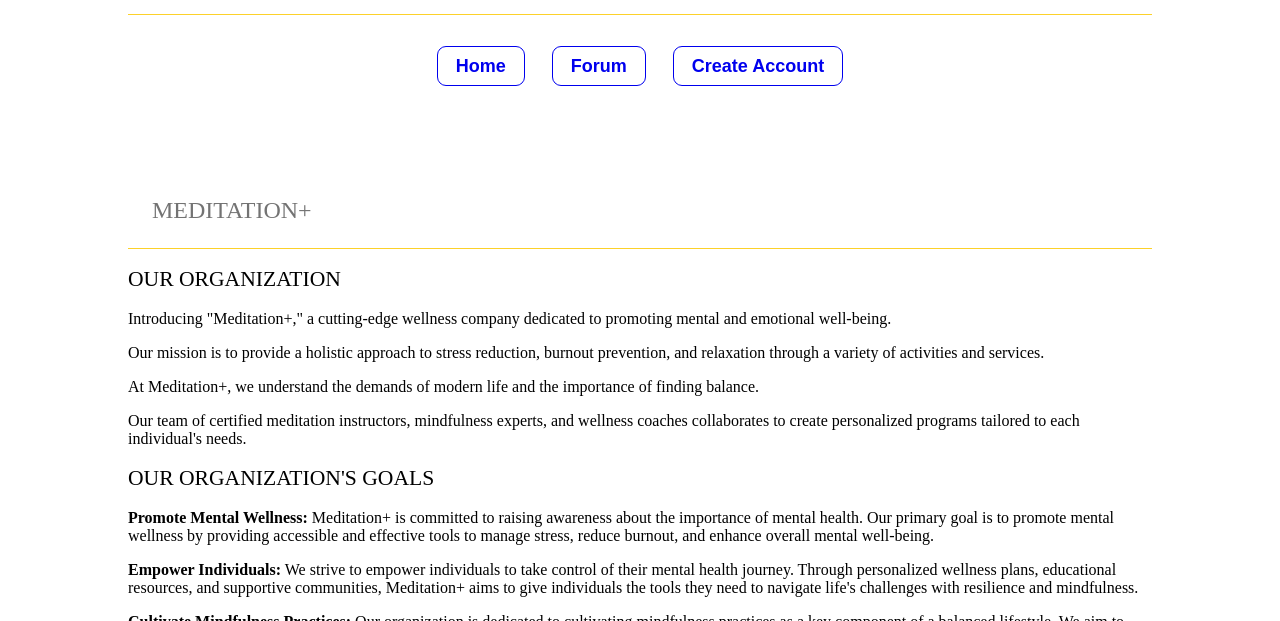
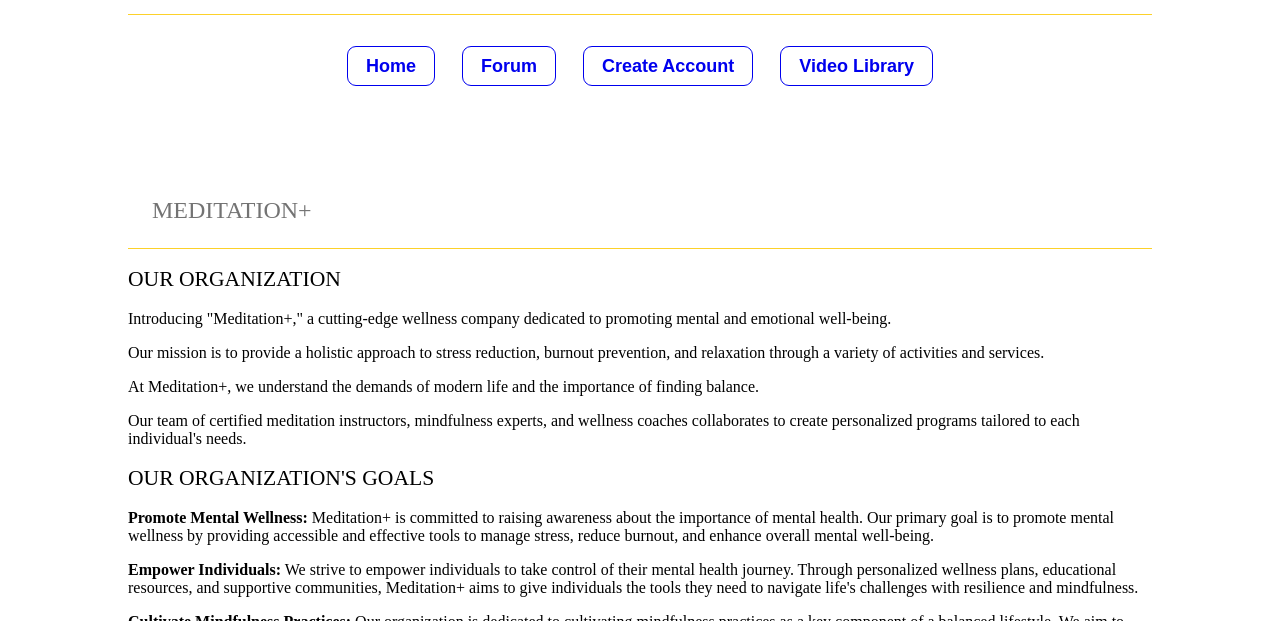
Before and after one commit to WSU-4110/Stress-and-Burnout-Reduction, a plain HTML site: page index.html in a window 1280 px wide. Shown: the part 479-1100 px from the top of the page. Drawn offline with Linux system fonts and the light colour scheme.

Commit message:
Adding link to video page

```diff
--- a/index.html
+++ b/index.html
@@ -43,6 +43,7 @@
                 <li><a href="index.html" target="_blank">Home</a></li>
                 <li><a href="forum.html" target="_blank">Forum</a></li>
                 <li><a href="register.html">Create Account</a></li>
+		<li><a href="videopage.html">Video Library</a></li>
             </ul>
         </nav>
     </header>
```
